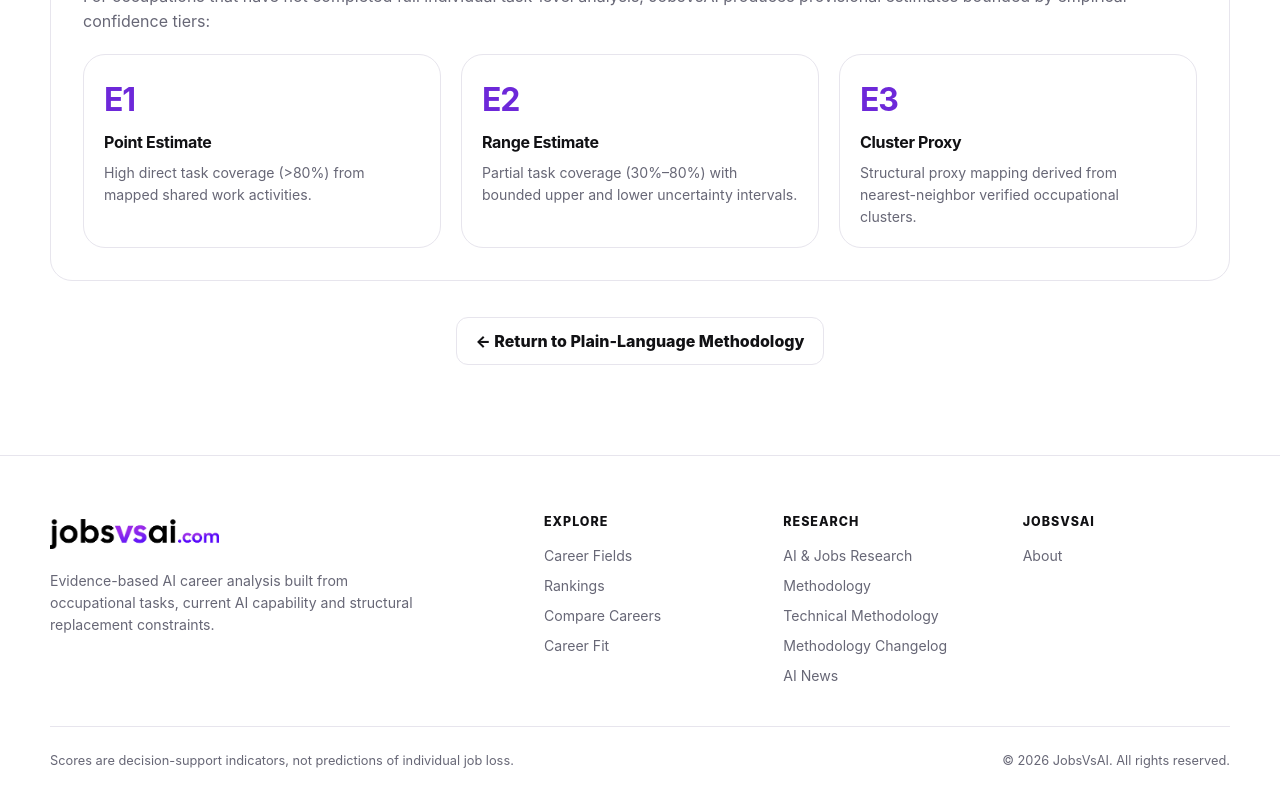
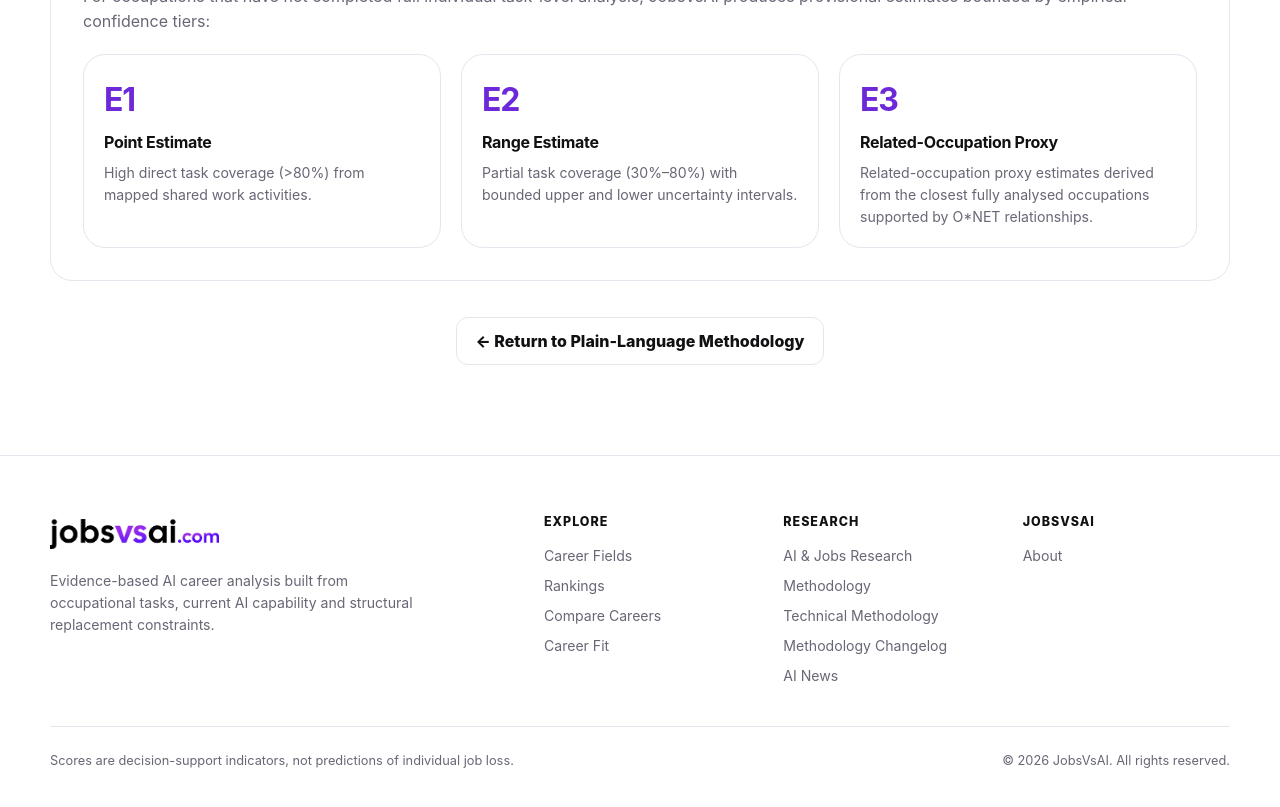
Before and after one commit to Creator6890/jobsvsai, a Next.js app in the folder frontend/: page /methodology/technical in a window 1280 px wide. Shown: the part 2600-3407 px from the top of the page. Built offline with nearby package versions, Linux system fonts and the light colour scheme; no server answers.

Commit message:
fix(copy): refine replacement risk definition and E3 changelog terminology

```diff
--- a/frontend/src/app/methodology/changelog/page.tsx
+++ b/frontend/src/app/methodology/changelog/page.tsx
@@ -25,7 +25,7 @@ const RELEASES = [
     summary:
       "Introduced a transparent, multi-tiered estimation methodology to provide provisional AI exposure and replacement risk indicators for 390 occupations undergoing full task analysis.",
     whatChanged: [
-      "Deployed three-tier estimation framework: E1 (point estimates from high task coverage), E2 (bounded range intervals from partial task coverage), and E3 (cluster proxy mapping from closest analysed occupations).",
+      "Deployed three-tier estimation framework: E1 (point estimates from high task coverage), E2 (bounded range intervals from partial task coverage), and E3 — related-occupation proxy estimates derived from the closest fully analysed occupations supported by O*NET relationships.",
       "Explicitly separated Preliminary estimates from Verified analyses across all public interfaces and sitemaps.",
       "Established strict evidence-basis disclosures and confidence interval boundaries.",
     ],
--- a/frontend/src/app/methodology/page.tsx
+++ b/frontend/src/app/methodology/page.tsx
@@ -111,7 +111,7 @@ export default function MethodologyPage() {
                 <span className="metric-label">Replacement Risk</span>
                 <div className="score-number">0–100</div>
                 <p>
-                  How likely that exposure is to become reduced human demand, once physical reality, human dependency, accountability, regulation and adoption are accounted for.
+                  How structurally vulnerable the human role is to reduced labour demand after physical reality, human dependency, accountability, regulation and adoption are accounted for.
                 </p>
               </article>
             </div>
--- a/frontend/src/app/methodology/technical/page.tsx
+++ b/frontend/src/app/methodology/technical/page.tsx
@@ -277,10 +277,10 @@ export default function TechnicalMethodologyPage() {
                 </div>
                 <div className="factor-card card" style={{ padding: "20px" }}>
                   <strong>E3</strong>
-                  <h3 style={{ fontSize: "1rem", marginTop: "8px" }}>Cluster Proxy</h3>
+                  <h3 style={{ fontSize: "1rem", marginTop: "8px" }}>Related-Occupation Proxy</h3>
                   <p style={{ fontSize: "0.88rem" }}>
-                    Structural proxy mapping derived from nearest-neighbor verified occupational
-                    clusters.
+                    Related-occupation proxy estimates derived from the closest fully analysed
+                    occupations supported by O*NET relationships.
                   </p>
                 </div>
               </div>
--- a/frontend/src/components/EstimatedOccupationDetail.tsx
+++ b/frontend/src/components/EstimatedOccupationDetail.tsx
@@ -95,7 +95,7 @@ export function EstimatedOccupationDetail({ job }: { job: EstimatedOccupation })
                 </div>
                 <span className={riskSemantics.chipClass}>{riskSemantics.label}</span>
                 <hr />
-                <p>How likely exposure is to translate into reduced human demand.</p>
+                <p>Structural vulnerability of the human role after accounting for real-world friction and constraints.</p>
               </article>
               <p className="score-footnote">
                 Preliminary estimate based on available occupational evidence.{" "}
```
